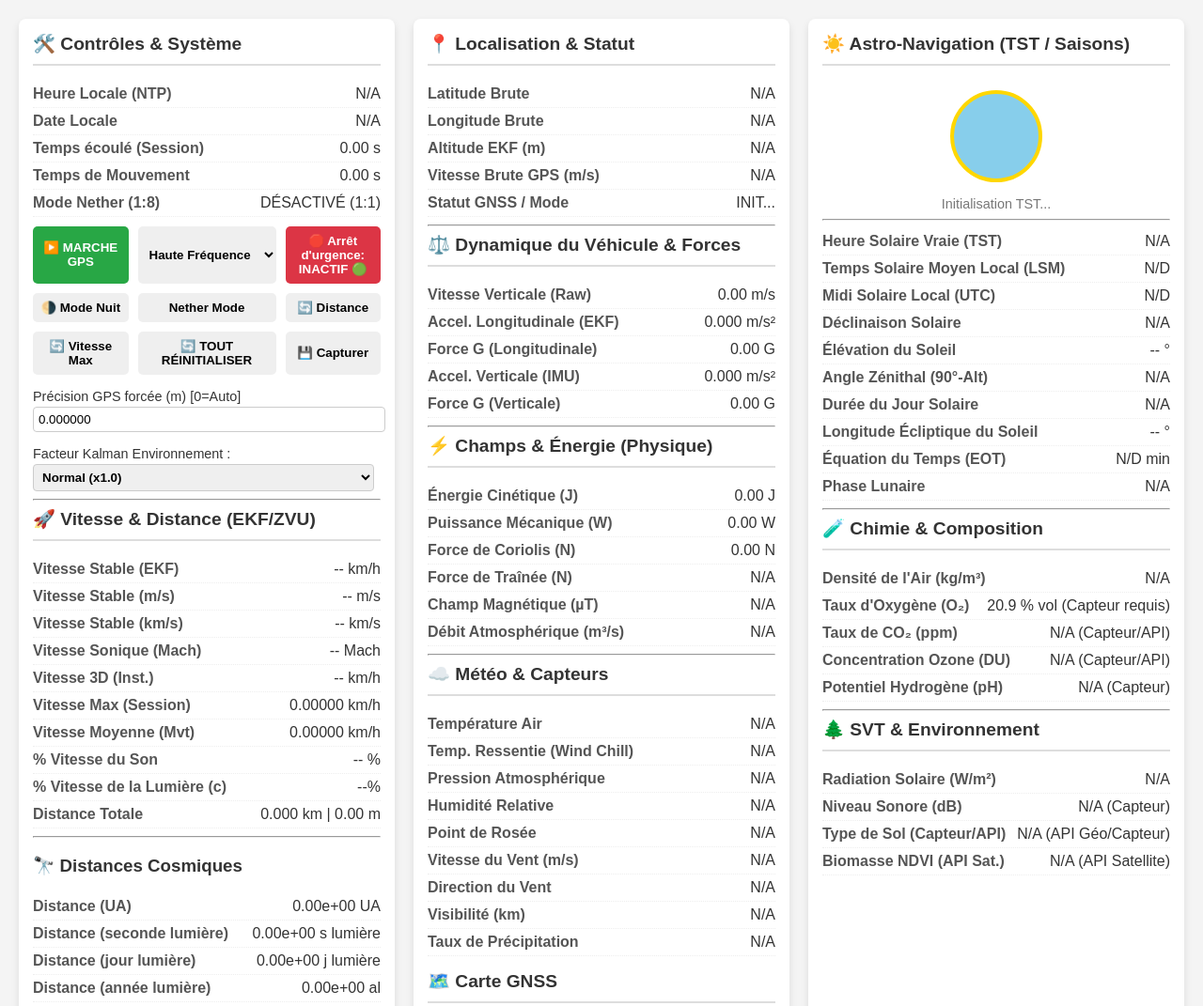
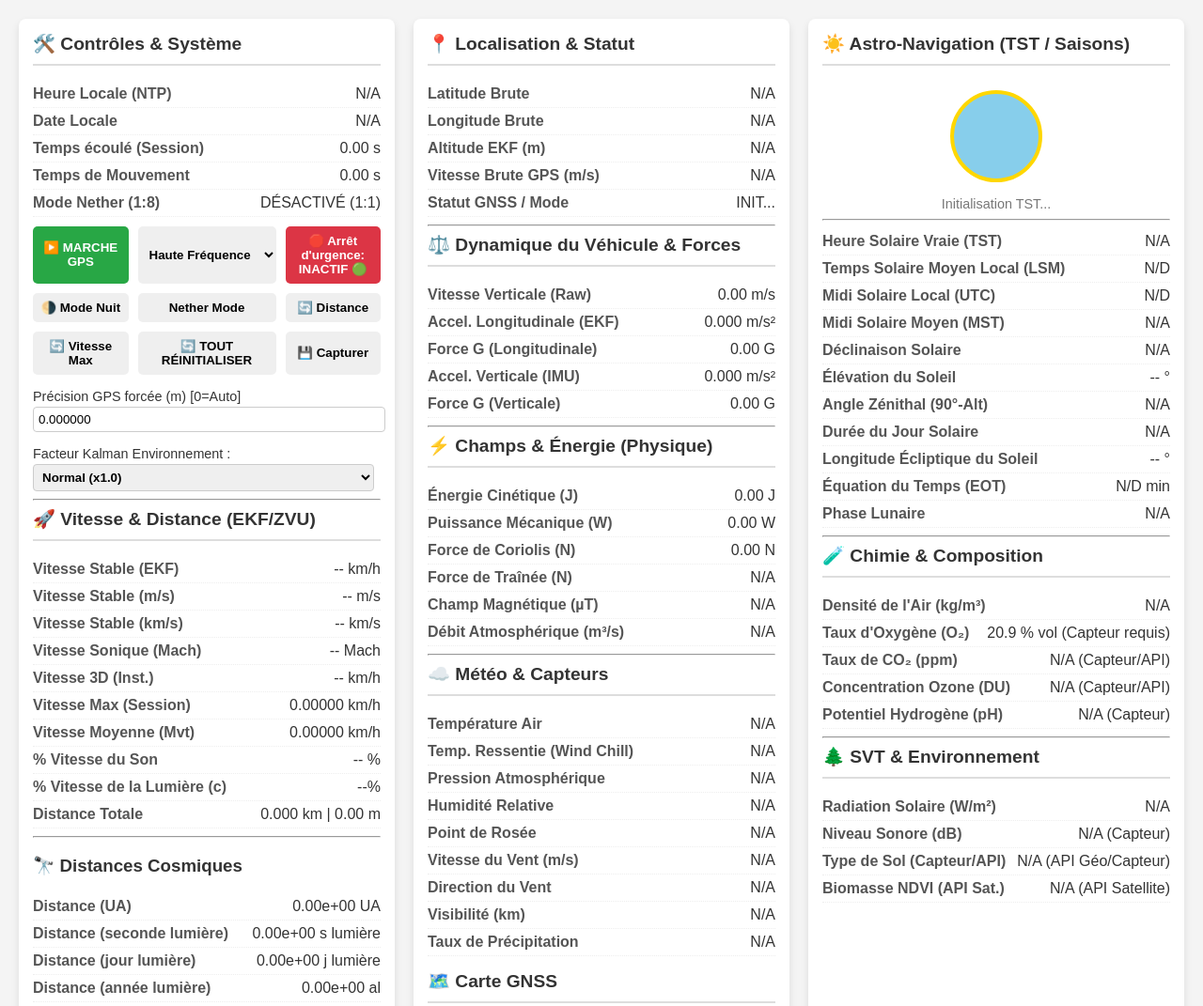
Before and after one commit to nicolaspieper59-ops/ScientificDashboard2, a website: page index.html in a window 1280 px wide. Shown: the top 1071 px of the page at 94% size. Drawn offline with nearby package versions, Linux system fonts and the light colour scheme; a script that the page names is missing; a small style sheet from the web is missing.

Commit message:
Update index.html

```diff
--- a/index.html
+++ b/index.html
@@ -170,6 +170,7 @@
             <div class="data-point"><span>Heure Solaire Vraie (TST)</span><span class="value" id="tst">N/A</span></div>
             <div class="data-point"><span>Temps Solaire Moyen Local (LSM)</span><span class="value" id="lsm">N/D</span></div>
             <div class="data-point"><span>Midi Solaire Local (UTC)</span><span class="value" id="noon-solar">N/D</span></div>
+            <div class="data-point"><span>Midi Solaire Moyen (MST)</span><span id="noon-solar-mst">N/A</span></div>
 
             <div class="data-point"><span>Déclinaison Solaire</span><span class="value" id="sun-declination">N/A</span></div>
 
```
